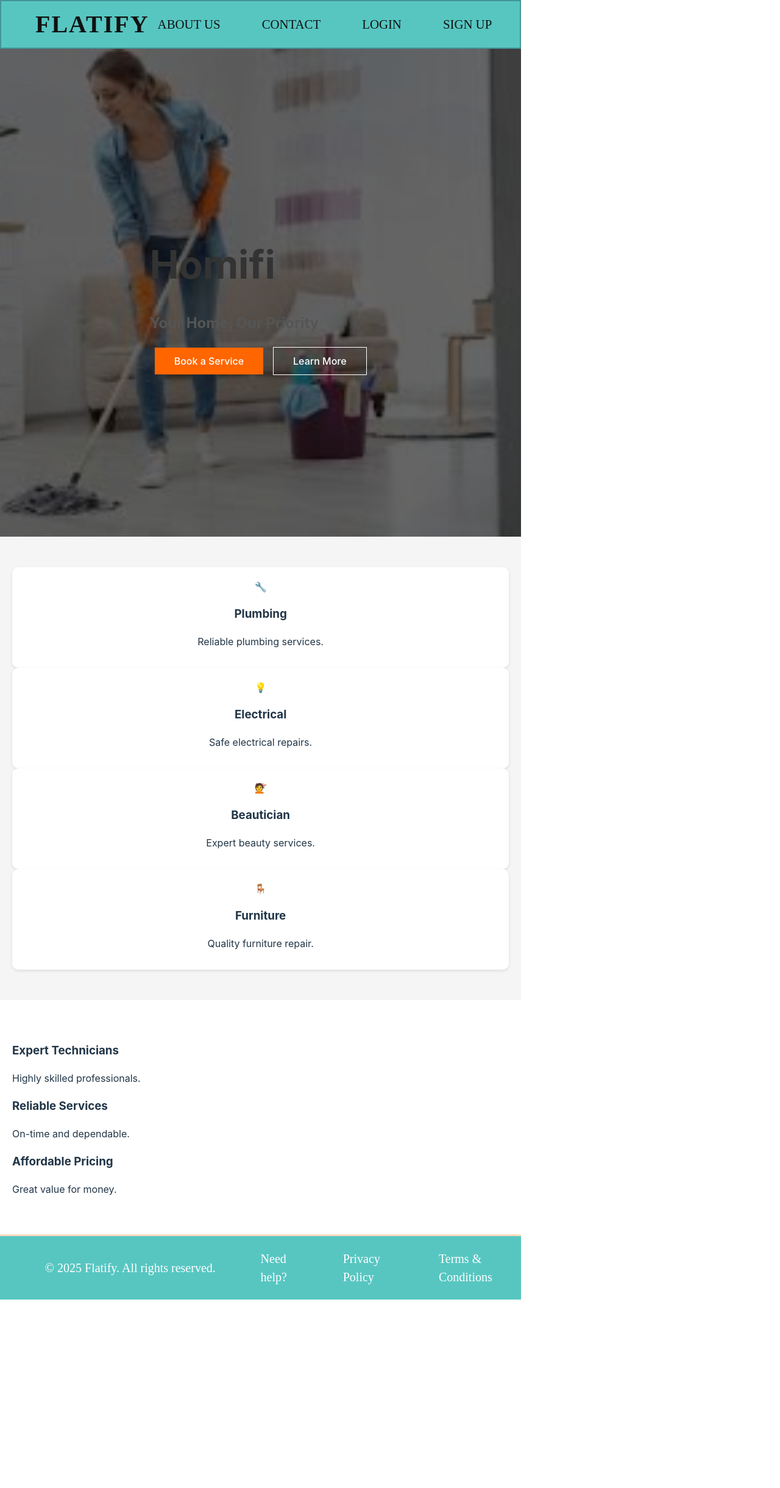
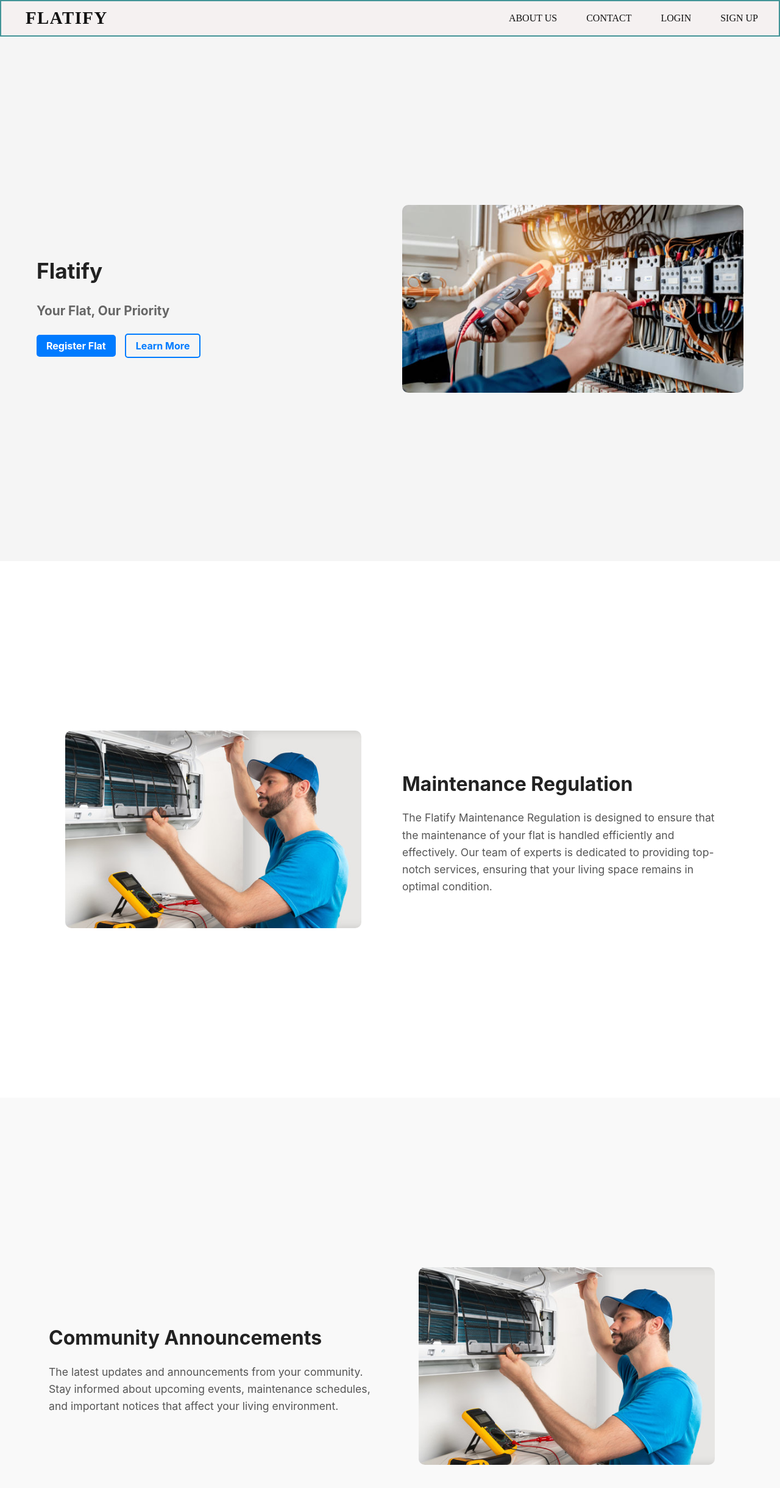
Before and after one commit to deepshika196/homifi, a React (Vite) app in the folder homify-website/: page / in a window 1280 px wide. Shown: the top 2440 px of the page at 61% size. Before the commit the page ends 2131 px from the top, so only its background shows below. Built offline with nearby package versions, Linux system fonts and the light colour scheme; the HTML template or start-up script is replaced by a standard one.

Commit message:
Home page added

```diff
--- a/homify-website/package.json
+++ b/homify-website/package.json
@@ -26,6 +26,6 @@
     "eslint-plugin-react-hooks": "^5.1.0-rc.0",
     "eslint-plugin-react-refresh": "^0.4.9",
     "globals": "^15.9.0",
-    "vite": "^5.4.1"
+    "vite": "^6.3.5"
   }
 }
--- a/homify-website/src/components/Herosection.jsx
+++ b/homify-website/src/components/Herosection.jsx
@@ -1,43 +1,61 @@
-// src/components/HeroSection.jsx
-import React, { useEffect, useState } from 'react';
+import React from 'react';
 import '../styles/HeroSection.css';
-import heroBackground1 from '../assets/Ac_Mechanic.jpg';
-import heroBackground2 from '../assets/Cleaning.jpeg';
-import heroBackground3 from '../assets/Electrician.jpg';
+import heroImage from '../assets/Electrician.jpg';
+import serviceImage from '../assets/Ac_Mechanic.jpg'; // Replace with actual image
 
 function HeroSection() {
-    const images = [heroBackground1, heroBackground2, heroBackground3];
-    const [currentImage, setCurrentImage] = useState(0);
-    const [animateText, setAnimateText] = useState(false);
+    return (
+        <>
+            <header className="hero-section">
+                <div className="hero-left">
+                    <h1>Flatify</h1>
+                    <h2>Your Flat, Our Priority</h2>
+                    <div className="hero-buttons">
+                        <a href="register" className="primary-btn">Register Flat</a>
+                        <a href="about" className="secondary-btn">Learn More</a>
+                    </div>
+                </div>
+                <div className="hero-right">
+                    <img src={heroImage} alt="Hero" />
+                </div>
+            </header>
 
-    // Background image slideshow effect
-    useEffect(() => {
-        const intervalId = setInterval(() => {
-            setCurrentImage((prevImage) => (prevImage + 1) % images.length);
-        }, 5000); // Change background every 5 seconds
+            <section className="maintenance-section">
+                <div className="maintenance-left">
+                    <img src={serviceImage} alt="Service" />
+                </div>
+                <div className="maintenance-right">
+                    <h2>Maintenance Regulation</h2>
+                    <p>
+                        The Flatify Maintenance Regulation is designed to ensure that the maintenance of your flat is handled efficiently and effectively. Our team of experts is dedicated to providing top-notch services, ensuring that your living space remains in optimal condition.
+                    </p>
+                </div>
+            </section>
 
-        setAnimateText(true); // Trigger text animation
+            <section className='community-section'>
+                <div className="community-left">
+                    <h2>Community Announcements</h2>
+                    <p>
+                        The latest updates and announcements from your community. Stay informed about upcoming events, maintenance schedules, and important notices that affect your living environment.
+                    </p>
+                </div>
+                <div className="community-right">
+                    <img src={serviceImage} alt="Community" />
+                </div>
+            </section>
 
-        return () => clearInterval(intervalId); // Cleanup the interval on component unmount
-    }, []);
-
-    return (
-        <header
-            className="hero-section"
-            style={{
-                backgroundImage: `url(${images[currentImage]})`,
-            }}
-        >
-            <div className="overlay"></div>
-            <div className="hero-content">
-                <h1 className={`animated-text ${animateText ? 'fade-in' : ''}`}>Homifi</h1>
-                <h2 className={`animated-subtext ${animateText ? 'slide-up' : ''}`}>Your Home, Our Priority</h2>
-                <div className="hero-buttons">
-                    <a href="services" className="primary-btn animated-btn">Book a Service</a>
-                    <a href="about" className="secondary-btn animated-btn">Learn More</a>
+            <section className="complaint-section">
+                <div className="complaint-left">
+                    <img src={serviceImage} alt="Complaint" />
                 </div>
-            </div>
-        </header>
+                <div className="complaint-right">
+                    <h2>Complaint Registration</h2>
+                    <p>
+                        If you have any issues or complaints regarding your flat, our complaint registration system allows you to report them easily. Our team will address your concerns promptly to ensure a comfortable living experience.
+                    </p>
+                </div>
+            </section>
+        </>
     );
 }
 
--- a/homify-website/src/pages/HomePage.jsx
+++ b/homify-website/src/pages/HomePage.jsx
@@ -2,8 +2,7 @@
 import React from 'react';
 import Navbar from '../components/Navbar';
 import HeroSection from '../components/Herosection';
-import ServiceHighlights from '../components/ServiceHighlights';
-import WhyChooseUs from '../components/WhyChooseUs';
+
 import Footer from '../components/Footer';
 
 function HomePage() {
@@ -11,8 +10,6 @@ function HomePage() {
         <>
             <Navbar />
             <HeroSection />
-            <ServiceHighlights />
-            <WhyChooseUs />
             <Footer />
         </>
     );
--- a/homify-website/src/pages/Login.jsx
+++ b/homify-website/src/pages/Login.jsx
@@ -1,7 +1,7 @@
 import React, { useState } from 'react';
 import Navbar from '../components/Navbar';
 import Footer from '../components/Footer';
-import flatifyImage from '/Users/deepshika/Desktop/Homify/homify-website/src/assets/flatify-image.png';
+import flatifyImage from '../assets/flatify-image.png';
 import '../styles/Login.css';
 
 const Login = () => {
--- a/homify-website/src/pages/Register.jsx
+++ b/homify-website/src/pages/Register.jsx
@@ -3,7 +3,7 @@ import Navbar from '../components/Navbar';
 import Footer from '../components/Footer';
 import '../styles/Register.css';
 // import your image, e.g.:
-import flatifySignupImage from '/Users/deepshika/Desktop/Homify/homify-website/src/assets/signup.png';
+import flatifySignupImage from '../assets/signup.png';
 
 const Register = () => {
   const [form, setForm] = useState({
--- a/homify-website/src/styles/Footer.css
+++ b/homify-website/src/styles/Footer.css
@@ -2,19 +2,20 @@
     --teal: #429497;
     --peach: #FEDBBD;
     --white: #fff;
+    --black: #000;
   }
 
   .footer {
     width: 100%;
-    background: var(--teal);
-    color: var(--white);
+    background: var(--white);
+    color: var(--black);
     display: flex;
     justify-content: space-between;
     align-items: center;
     padding: 22px 0;
     font-family: 'Playfair Display', serif;
     font-size: 1.25rem;
-    border-top: 3px solid var(--peach);
+    border-top: 3px solid var(--teal);
     box-sizing: border-box;
   }
 
@@ -31,7 +32,7 @@
   }
 
   .footer-links a {
-    color: var(--white);
+    color: var(--black);
     text-decoration: none;
     font-weight: 500;
     transition: text-decoration 0.2s;
--- a/homify-website/src/styles/HeroSection.css
+++ b/homify-website/src/styles/HeroSection.css
@@ -1,96 +1,181 @@
+/* HeroSection.css */
 .hero-section {
-    position: relative;
-    height: 100vh;
-    background-size: cover; /* Ensure image covers the full section */
-    background-position: center;
-    background-repeat: no-repeat; /* No repetition of images */
-    transition: background-image 1s ease-in-out; /* Smooth transition */
     display: flex;
-    justify-content: center;
     align-items: center;
-    overflow: hidden; /* Prevent scrolling for this section */
+    justify-content: space-between;
+    padding: 30px 60px;
+    background-color: #f5f5f5;
+    min-height: 100vh;
 }
 
-.overlay {
-    position: absolute;
-    top: 0;
-    left: 0;
-    width: 100%;
-    height: 100%;
-    background-color: rgba(0, 0, 0, 0.6); /* Dark overlay for text visibility */
-    z-index: 1;
+.hero-left {
+    flex: 1;
+    display: flex;
+    flex-direction: column;
+    justify-content: center;
+    padding-right: 40px;
 }
 
-.hero-content {
-    position: relative;
-    z-index: 2;
-    text-align: left;
-    color: white;
+.hero-left h1 {
+    font-size: 2.2rem;
+    color: #222;
+    margin-bottom: 10px;
 }
 
-.animated-text {
-    font-size: 4rem;
-    opacity: 0;
-    transition: opacity 1s ease-in-out;
+.hero-left h2 {
+    font-size: 1.3rem;
+    color: #666;
+    margin-bottom: 30px;
 }
 
-.animated-subtext {
-    font-size: 1.5rem;
-    opacity: 0;
-    transform: translateY(20px);
-    transition: opacity 1s ease-in-out, transform 1s ease-in-out;
-}
-
-.fade-in {
-    opacity: 1;
-}
-
-.slide-up {
-    opacity: 1;
-    transform: translateY(0);
-}
-
-.hero-buttons {
-    margin-top: 2rem;
-}
-
-.primary-btn, .secondary-btn {
-    padding: 0.75rem 2rem;
-    margin: 0.5rem;
-    border: none;
-    cursor: pointer;
-    font-size: 1rem;
-    transition: background-color 0.3s ease, transform 0.3s ease;
+.hero-buttons a {
+    margin-right: 15px;
+    text-decoration: none;
+    padding: 8px 16px;
+    border-radius: 5px;
+    font-weight: bold;
 }
 
 .primary-btn {
-    background-color: #ff6600;
+    background-color: #007bff;
     color: white;
 }
 
 .secondary-btn {
     background-color: transparent;
-    border: 1px solid white;
-    color: white;
+    border: 2px solid #007bff;
+    color: #007bff;
 }
 
-.primary-btn:hover {
-    background-color: #cc5200;
-    transform: scale(1.05);
+.hero-right {
+    flex: 1;
+    display: flex;
+    justify-content: center;
 }
 
-.secondary-btn:hover {
-    background-color: white;
-    color: black;
-    transform: scale(1.05);
+.hero-right img {
+    max-width: 100%;
+    height: auto;
+    border-radius: 10px;
+}
+.maintenance-section {
+    display: flex;
+    align-items: center;
+    justify-content: space-between;
+    padding: 40px 80px;
+    background-color: #ffffff;
+    min-height:100vh;
 }
 
-.animated-btn {
-    opacity: 0;
-    transition: opacity 0.5s ease-in-out 1s;
+.maintenance-left {
+    flex: 1;
+    display: flex;
+    justify-content: center;
 }
 
-/* Ensure buttons appear after text animation */
-.animated-text.fade-in + .animated-subtext.slide-up + .hero-buttons .animated-btn {
-    opacity: 1;
+.maintenance-left img {
+    max-width: 90%;
+    border-radius: 10px;
 }
+
+.maintenance-right {
+    flex: 1;
+    padding-left: 40px;
+}
+
+.maintenance-right h2 {
+    font-size: 2rem;
+    color: #222;
+    margin-bottom: 15px;
+}
+
+.maintenance-right p {
+    font-size: 1.1rem;
+    color: #555;
+    line-height: 1.6;
+}
+
+.community-section {
+    display: flex;
+    align-items: center;
+    justify-content: space-between;
+    padding: 40px 80px;
+    background-color: #f9f9f9;
+    min-height: 100vh;
+}
+.community-left {
+    flex: 1;
+    padding-right: 40px;
+}
+.community-left h2 {
+    font-size: 2rem;
+    color: #222;
+    margin-bottom: 15px;
+}
+.community-left p {
+    font-size: 1.1rem;
+    color: #555;
+    line-height: 1.6;
+}
+.community-right {
+    flex: 1;
+    display: flex;
+    justify-content: center;
+}
+.community-right img {
+    max-width: 90%;
+    border-radius: 10px;
+}
+
+.complaint-section {
+    display: flex;
+    align-items: center;
+    justify-content: space-between;
+    padding: 40px 80px;
+    background-color: #ffffff;
+    min-height: 100vh;
+}
+.complaint-left {
+    flex: 1;
+    display: flex;
+    justify-content: center;
+}
+.complaint-left img {
+    max-width: 90%;
+    border-radius: 10px;
+}
+.complaint-right {
+    flex: 1;
+    padding-left: 40px;
+}
+.complaint-right h2 {
+    font-size: 2rem;
+    color: #222;
+    margin-bottom: 15px;
+}
+.complaint-right p {
+    font-size: 1.1rem;
+    color: #555;
+    line-height: 1.6;
+}
+/* Responsive styles */
+@media (max-width: 768px) {
+    .hero-section, .maintenance-section, .community-section, .complaint-section {
+        flex-direction: column;
+        padding: 20px;
+    }
+
+    .hero-left, .maintenance-left, .community-left, .complaint-left,
+    .hero-right, .maintenance-right, .community-right, .complaint-right {
+        flex: 1;
+        text-align: center;
+    }
+
+    .hero-buttons a {
+        margin: 10px 0;
+    }
+
+    img {
+        max-width: 70%;
+    }
+}
--- a/homify-website/src/styles/Navbar.css
+++ b/homify-website/src/styles/Navbar.css
@@ -1,12 +1,13 @@
 :root {
-    --teal: #429497; /* Sampled from your image, adjust as needed */
+  --teal: #429497;
+  --navbar-color: #f5f1f1;
   --navbar-text: #111;
 }
 
 .navbar {
-    background: var(--teal);
-    padding: 0 32px;
-    height: 80px;
+  background: var(--navbar-color);
+  padding: 0 24px;
+  height: 60px; /* reduced from 80px */
   display: flex;
   align-items: center;
   justify-content: space-between;
@@ -16,32 +17,33 @@
 
 .navbar-brand {
   font-family: 'Playfair Display', serif;
-    font-size: 2.5rem;
+  font-size: 1.8rem; /* reduced from 2.5rem */
   font-weight: 800;
   color: var(--navbar-text);
-    letter-spacing: 2px;
-    margin-left: 24px;
+  letter-spacing: 1.5px;
+  margin-left: 16px;
 }
 
 .navbar-links {
   display: flex;
   align-items: center;
-    gap: 40px;
+  gap: 28px; /* optional: reduce spacing between links */
   list-style: none;
-    margin-right: 24px;
+  margin-left: auto;
+  padding-right: 16px; /* reduced from 24px */
 }
 
 .navbar-links li {
   font-family: 'Playfair Display', serif;
-    font-size: 1.3rem;
-    font-weight: 700;
+  font-size: 1rem; /* reduced from 1.3rem */
+  font-weight: 600;
 }
 
 .navbar-links a {
   color: var(--navbar-text);
   text-decoration: none;
   transition: color 0.2s;
-    padding: 6px 14px;
+  padding: 4px 10px; /* slightly smaller padding */
   border-radius: 4px;
 }
 
@@ -50,25 +52,29 @@
   color: var(--teal);
 }
 
-  /* Remove default bullets and padding */
 ul.navbar-links {
   margin: 0;
   padding: 0;
 }
 
-  /* Responsive for mobile */
 @media (max-width: 700px) {
   .navbar {
     flex-direction: column;
     height: auto;
-      padding: 12px;
+    padding: 10px;
   }
+
   .navbar-brand {
-      margin: 0 0 12px 0;
-      font-size: 2rem;
+    margin: 0 0 10px 0;
+    font-size: 1.5rem; /* reduced from 2rem */
   }
+
   .navbar-links {
-      gap: 18px;
+    gap: 14px;
     margin: 0;
   }
+
+  .navbar-links li {
+    font-size: 0.95rem; /* smaller font for mobile */
   }
+}
```
Also changed, not shown: homify-website/src/pages/TermsAndConditions.jsx (+8 -8 lines), 1 other file (tests, documents, lock files or other folders). Lines whose indentation alone changed are shown as unchanged.
